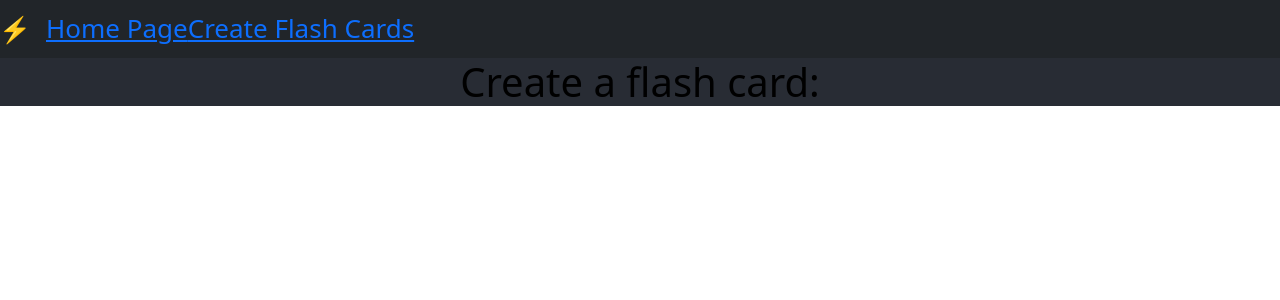
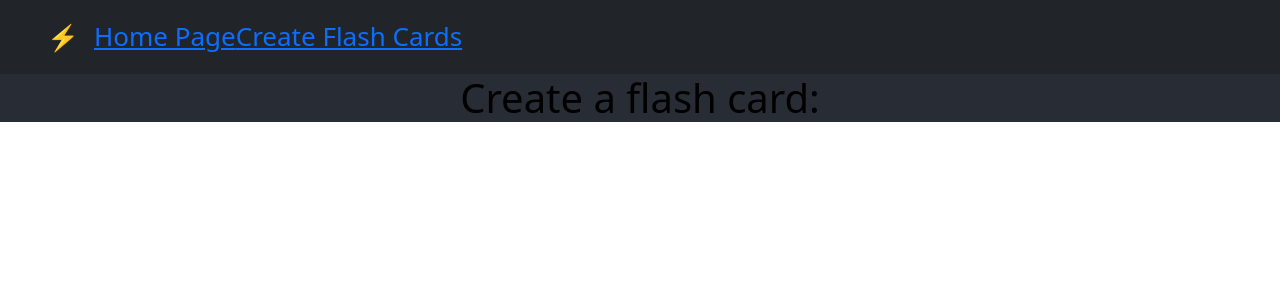
Before and after one commit to Stac24/Flash-Card-Game, a React (Create React App) app in the folder react-ui/: page /create in a window 1280 px wide. Shown: the top 300 px of the page. Built offline with nearby package versions, Linux system fonts and the light colour scheme.

Commit message:
edit Nav styling

```diff
--- a/react-ui/src/components/Navigation.js
+++ b/react-ui/src/components/Navigation.js
@@ -12,7 +12,7 @@ function Navigation() {
   const show = menu ? "show" : "";
 
   return (
-    <nav className="navbar navbar-expand-lg navbar-dark bg-dark">
+    <nav className="navbar navbar-expand-md navbar-dark bg-dark px-5 py-3">
       <a class="navbar-brand" href="/">
         <img src="./high-voltage.png" width="30" height="30" alt="" />
       </a>
```
